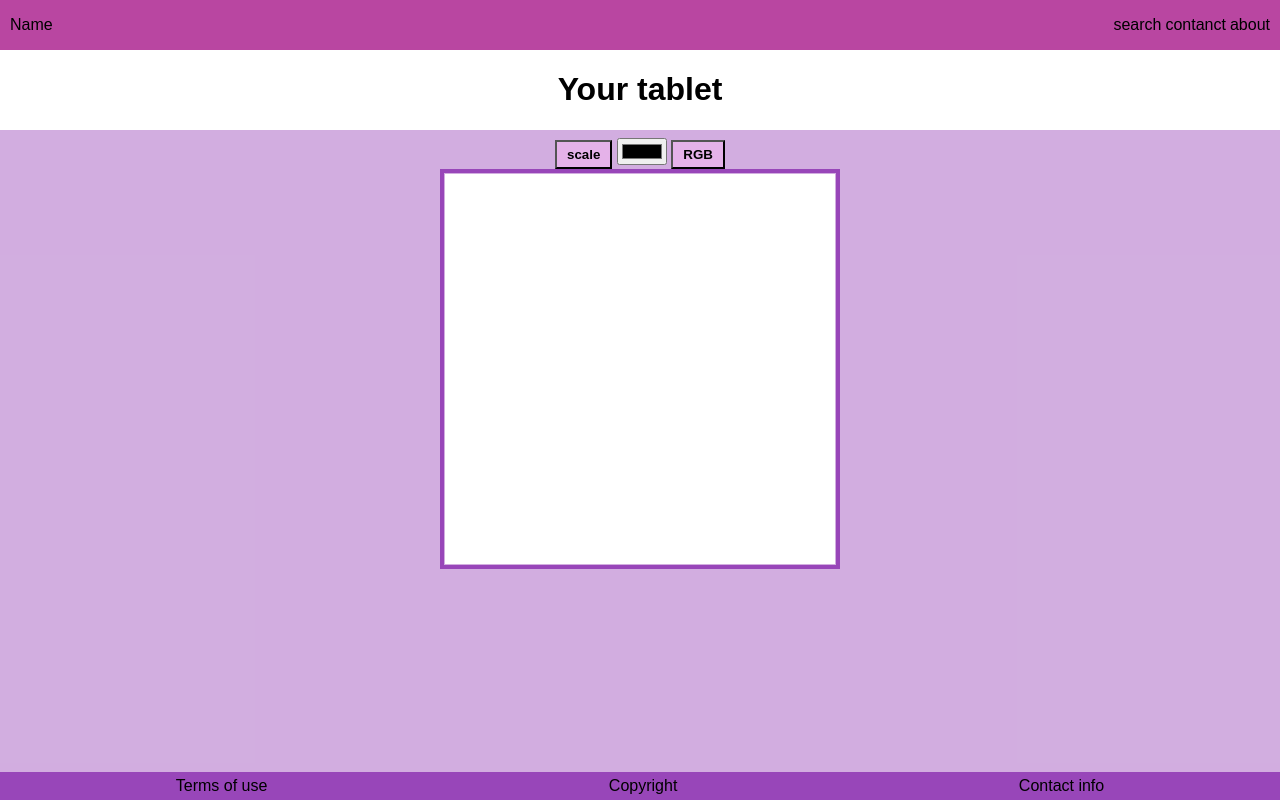
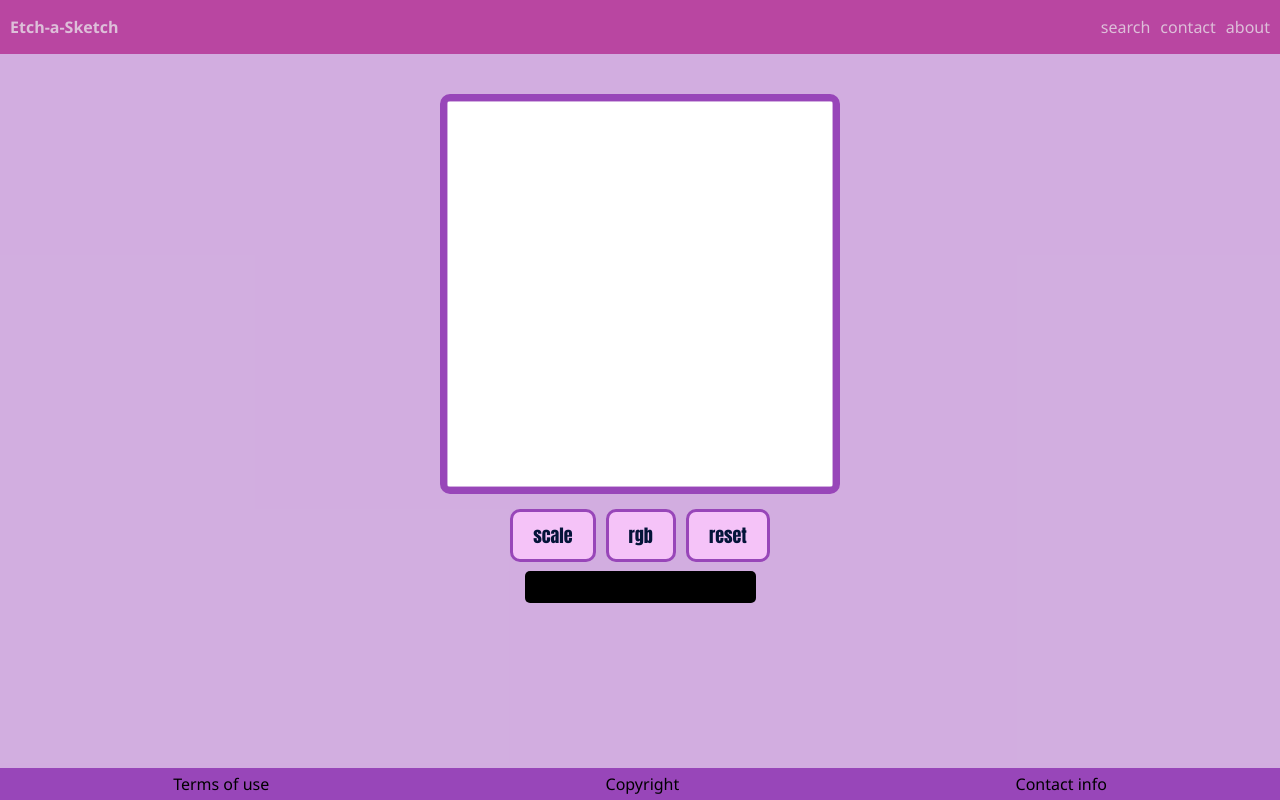
Before and after one commit to Leschechka/Odin-Etch-a-Sketch, a plain HTML site: page index.html in a window 1280 px wide. Drawn offline with Linux system fonts and the light colour scheme.

Commit message:
restyling page using flex and contrast colors

```diff
--- a/index.html
+++ b/index.html
@@ -11,23 +11,27 @@
 <body>
 	<header>
 		<nav>
-			<p>Name</p>
+			<p>Etch-a-Sketch</p>
 			<ul>
-				<li>search</li>
-				<li>contanct</li>
-				<li>about</li>
+				<li><a href="#">search</a></li>
+				<li><a href="#">contact</a></li>
+				<li><a href="#">about</a></li>
 			</ul>
 		</nav>
-		<h1>Your tablet</h1>
 	</header>
 	<div class="body">
-		<button id="scale">scale</button>
+		<div class="content">
+			<div id="screen">
+			</div>
+			<div class="buttons">
+				<button id="scale">scale</button>
+				<button id='rgb'>rgb</button>
+				<button id="reset">reset</button>
+			</div>
+		</div>
 		<label for="colorpicker">
-			<input type="color" id="colorpicker">
+			<input type="color" value="#000000" id="colorpicker">
 		</label>
-		<button id='rgb'>RGB</button>
-		<div id="screen">
-		</div>
 	</div>
 	<footer>
 		<ul>
--- a/index.js
+++ b/index.js
@@ -36,7 +36,9 @@ scaleBtn.addEventListener('click', () => {
   }
 });
 
-screen.addEventListener('dblclick', () => {
+
+const resetBtn = document.getElementById('reset')
+resetBtn.addEventListener('click', () => {
   let pixels = document.querySelectorAll('.pixel');
   for (const pixel of pixels) {
     pixel.style.backgroundColor = 'white'
--- a/styles.css
+++ b/styles.css
@@ -10,27 +10,34 @@ body {
 	display: flex;
 	flex-direction: column;
 	margin: 0;
-	font-family: sans-serif;
+	font-family:'Segoe UI';
 }
 
 nav {
 	background-color: #B946A1;
 	display: flex;
 	padding: 0 10px;
+	color:#ddbfd9
+}
+
+p {
+	font-weight: bolder;
 }
 
 nav ul {
 	padding: 0;
 	margin: 0;
 	display: flex;
-	gap: 4px;
+	gap: 10px;
 	list-style: none;
 	align-items: center;
 	margin-left: auto;
+	justify-content: space-around;
 }
 
 h1 {
 	text-align: center;
+	color: #0d348f;
 }
 
 .body {
@@ -41,19 +48,40 @@ h1 {
 	margin-bottom: 0;
 }
 
+.content {
+	display: flex;
+	justify-content: center;
+	gap: 5px;
+	margin-top: 40px;
+	flex-direction: column;
+	margin-left: auto;
+	margin-right: auto;
+	align-items: center;
+}
+
+.buttons {
+	display: flex;
+	justify-content: flex-start;
+	gap: 10px;
+	align-items:center;
+}
+
 button {
-	padding: 5px 10px;
-	background-color: #e5b2e9;
-	font-weight: bold;
+	padding: 10px 20px;
+	background-color: #f5c3f8;
 	margin-top: 10px;
+	border: 3px solid #9846B9;
+	border-radius: 10px;
+	color:#041439;
+	font-family:Impact, Haettenschweiler, 'Arial Narrow Bold', sans-serif;
+	font-size: 18px;
 }
 
 #screen {
-	border: #9846B9 solid 4px;
+	border: #9846B9 solid 7px;
+	border-radius: 10px;
 	width: 400px;
 	height: 400px;
-	margin-left: auto;
-	margin-right: auto;
 	padding: 1px;
 	display: flex;
 	flex-direction: column;
@@ -62,6 +90,28 @@ button {
 .row {
 	flex: 1 1 auto;
 	display: flex;
+}
+
+input[type="color"] {
+	border: none;
+	padding: 0;
+	margin: 5px 0;;
+	background-color: transparent;
+	appearance: none;
+	-moz-appearance: none;
+	-webkit-appearance: none;
+	width: 235px;
+	height: 40px;
+}
+
+input[type="color"]::-webkit-color-swatch {
+	border-radius: 5px;
+	border:none;
+}
+
+input[type="color"]::-moz-color-swatch {
+	border-radius: 5px;
+	border:none;
 }
 
 
@@ -80,3 +130,13 @@ footer ul {
 	justify-content: space-around;
 	padding: 5px;
 }
+
+a {
+	text-decoration: none;
+	color: #ddbfd9;
+}
+
+a:hover {
+	font-weight: bolder;
+	color: #ffddfa;
+}
```
